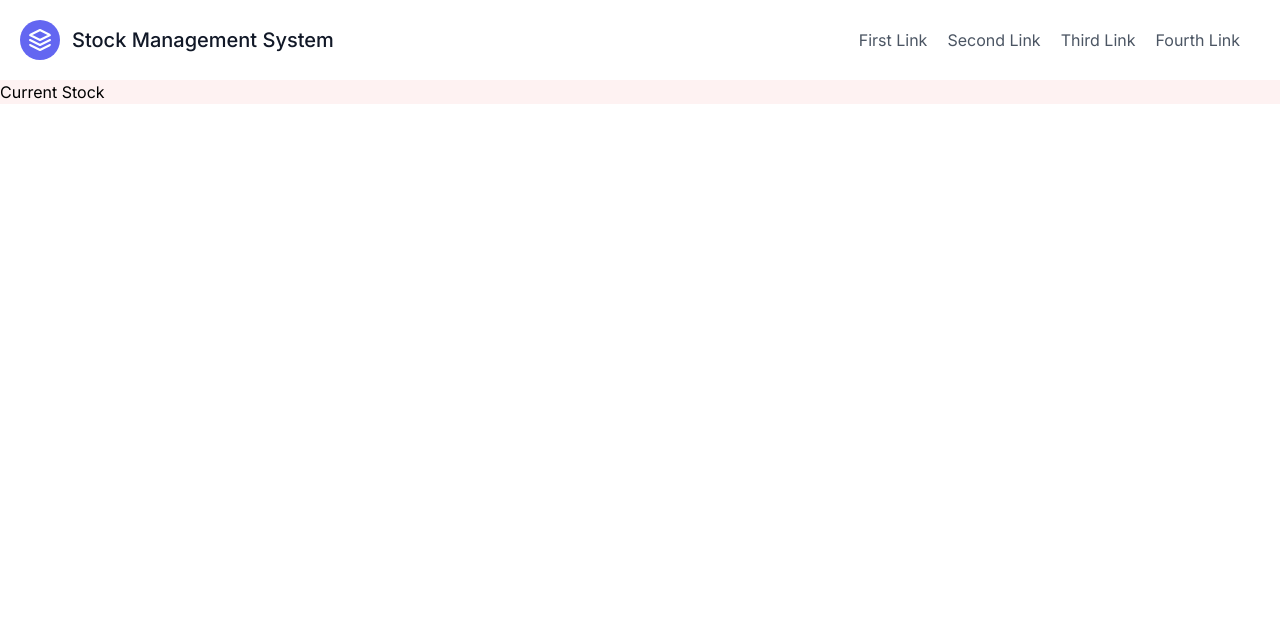
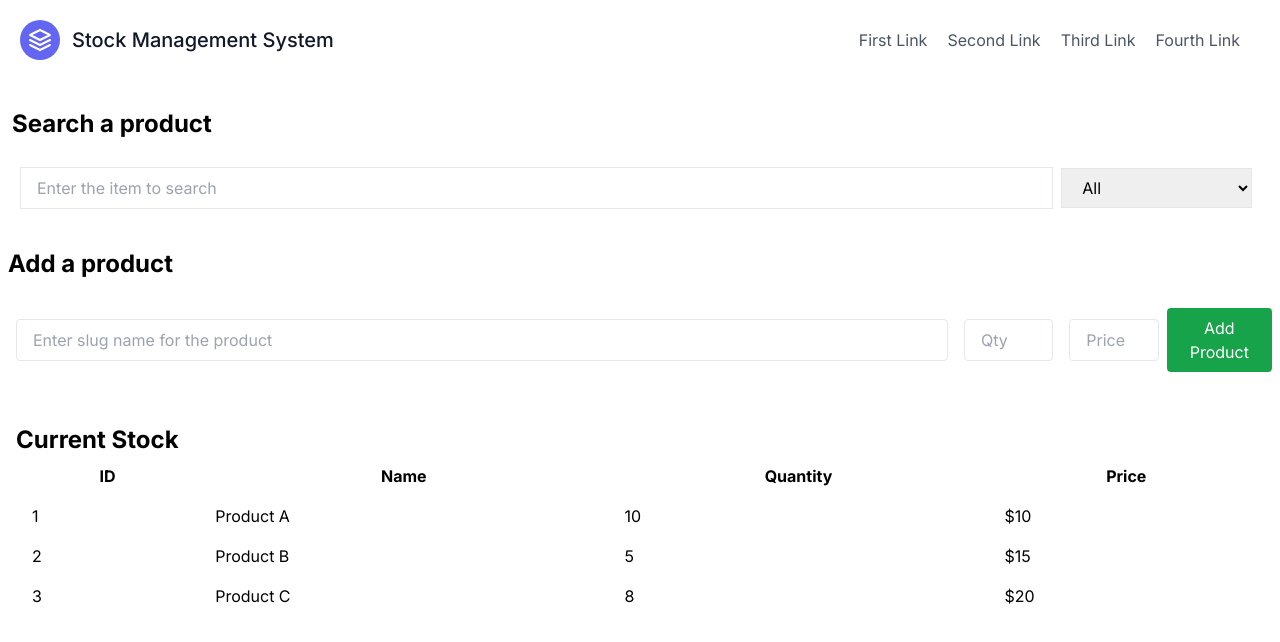
Before and after one commit to mohsinroyal24/TheProjects, a Next.js app in the folder Stock Management/stock-management/: page / in a window 1280 px wide. Shown: the top 642 px of the page. Built offline with nearby package versions, Linux system fonts and the light colour scheme.

Commit message:
added the product in the database

```diff
--- /dev/null
+++ b/Stock Management/stock-management/app/api/product/route.js
@@ -0,0 +1,39 @@
+import { MongoClient } from "mongodb";
+import { NextResponse } from "next/server";
+
+
+export async function GET(request){
+
+// Replace the uri string with your connection string.
+const uri = "mongodb+srv://mohsin1:oSh7hv3SC8mkDk5U@cluster0.mo9gerh.mongodb.net/";
+const client = new MongoClient(uri);
+  try {
+    const database = client.db('stock');
+    const inventory = database.collection('inventory');
+    const query = {}
+    const allProducts = await inventory.find(query).toArray();
+    return NextResponse.json({allProducts})
+  } finally {
+    // Ensures that the client will close when you finish/error
+    await client.close();
+  }
+}
+
+export async function POST(request){
+
+    let body = await request.json()
+    console.log(body)
+
+    // Replace the uri string with your connection string.
+    const uri = "mongodb+srv://mohsin1:oSh7hv3SC8mkDk5U@cluster0.mo9gerh.mongodb.net/";
+    const client = new MongoClient(uri);
+      try {
+        const database = client.db('stock');
+        const inventory = database.collection('inventory');
+        const product = await inventory.insertOne(body);
+        return NextResponse.json({product, ok:true})
+      } finally {
+        // Ensures that the client will close when you finish/error
+        await client.close();
+      }
+      }
--- a/Stock Management/stock-management/app/page.js
+++ b/Stock Management/stock-management/app/page.js
@@ -1,15 +1,121 @@
-import Image from 'next/image'
-import Header from '@/components/Header'
+"use client"
+import Image from 'next/image';
+import Header from '@/components/Header';
+import { useState, useEffect } from 'react';
+
 export default function Home() {
+  // Sample data for demonstration purposes
+  const stockData = [
+    { id: 1, name: 'Product A', quantity: 10, price: '$10' },
+    { id: 2, name: 'Product B', quantity: 5, price: '$15' },
+    { id: 3, name: 'Product C', quantity: 8, price: '$20' },
+  ];
+
+
+  const [ProductForm, setProductForm] = useState({})
+
+  const addProduct = async (e) => {
+    e.preventDefault();
+
+    try {
+      const response = await fetch('/api/product', {
+        method: 'POST',
+        headers: {
+          'Content-Type': 'application/json',
+        },
+        body: JSON.stringify(ProductForm),
+      });
+
+      if (response.ok) {
+        // Product added successfully, you can update the stockData state if needed
+        console.log('Product added successfully!');
+         // Clear the product form fields after successful addition
+      } else {
+        // Handle error if the server responds with an error status
+        console.error('Error adding product:');
+      }
+    } catch (error) {
+      console.error('Error:', error);
+    }
+  };
+
+   const handleChange = (e) => {
+    setProductForm({...ProductForm, [e.target.name]: e.target.value})
+   }
+
+
   return (
-  <>
-    <Header/>
-     {/* Display current Stock */}
-     <div className="container bg-red-50 mx-auto">
-      <h1>Current Stock</h1>
-     </div>
+    <>
+      <Header />
 
-  </>
-  )
+      {/* Search a product section */}
+      <div className="container mx-auto mt-4 p-3">
+        <h1 className="font-bold text-2xl">Search a product</h1>
+        <div className="search-form py-3 px-2 flex flex-wrap items-center">
+          <div className="w-full md:w-10/12"> {/* 10/12 width */}
+            {/* <label className="mr-4 font-bold block">Product Name:</label> */}
+            <input type="text" placeholder="Enter the item to search" className="w-full mt-2 px-4 py-2 rounderd border " />
+          </div>
+          <div className="py-2 px-2 w-full md:w-2/12"> {/* 1/12 width */}
+            {/* <label className="mr-4 font-bold block">Category:</label> */}
+            <select className="w-full mt-2 px-4 py-2 rounderd border">
+              <option value="">All</option>
+              <option value="category1">Category 1</option>
+              <option value="category2">Category 2</option>
+              {/* Add more categories as needed */}
+            </select>
+          </div>
+        </div>
+      </div>
 
+      {/* Add a product section */}
+      <div className="container mx-auto">
+        <h1 className="py-2 px-2 font-bold text-2xl">Add a product</h1>
+        <div className="product-form py-3 px-2 mb-6 flex flex-wrap items-center">
+          <div className="py-2 px-2 w-full md:w-9/12"> {/* 10/12 width */}
+            {/* <label className="mr-4 font-bold block">Product Slug:</label> */}
+            <input name = "slug" onChange={handleChange} type="text" placeholder="Enter slug name for the product" className="w-full mt-2 px-4 py-2 rounded border" />
+          </div>
+          <div className="py-2 px-2 w-full md:w-1/12"> {/* 1/12 width */}
+            {/* <label className="mr-4 font-bold block">Quantity:</label> */}
+            <input name= "quantiy" onChange={handleChange}  type="number" placeholder="Qty" className="w-full mt-2 px-4 py-2 rounded border" />
+          </div>
+          <div className="py-2 px-2 w-full md:w-1/12"> {/* 1/12 width */}
+            {/* <label className="mr-4 font-bold block">Price:</label> */}
+            <input name="price" onChange={handleChange} type="text" placeholder="Price" className="w-full mt-2 px-4 py-2 rounded border" />
+          </div>
+
+            <button onClick={addProduct} className="bg-green-600 text-white rounded mt-3 md:mt-2 py-2 px-2 w-full md:w-1/12">
+              Add Product
+            </button>
+
+        </div>
+      </div>
+
+      {/* Current Stock section */}
+      <div className="container mx-auto mt-4 p-4">
+        <h1 className="font-bold text-2xl">Current Stock</h1>
+        <table className="table w-full">
+          <thead>
+            <tr>
+              <th className="py-2 px-4">ID</th>
+              <th className="py-2 px-4">Name</th>
+              <th className="py-2 px-4">Quantity</th>
+              <th className="py-2 px-4">Price</th>
+            </tr>
+          </thead>
+          <tbody>
+            {stockData.map((product) => (
+              <tr key={product.id}>
+                <td className="py-2 px-4">{product.id}</td>
+                <td className="py-2 px-4">{product.name}</td>
+                <td className="py-2 px-4">{product.quantity}</td>
+                <td className="py-2 px-4">{product.price}</td>
+              </tr>
+            ))}
+          </tbody>
+        </table>
+      </div>
+    </>
+  );
 }
```
Also changed, not shown: Stock Management/stock-management/tailwind.config.js (line endings or trailing spaces).
